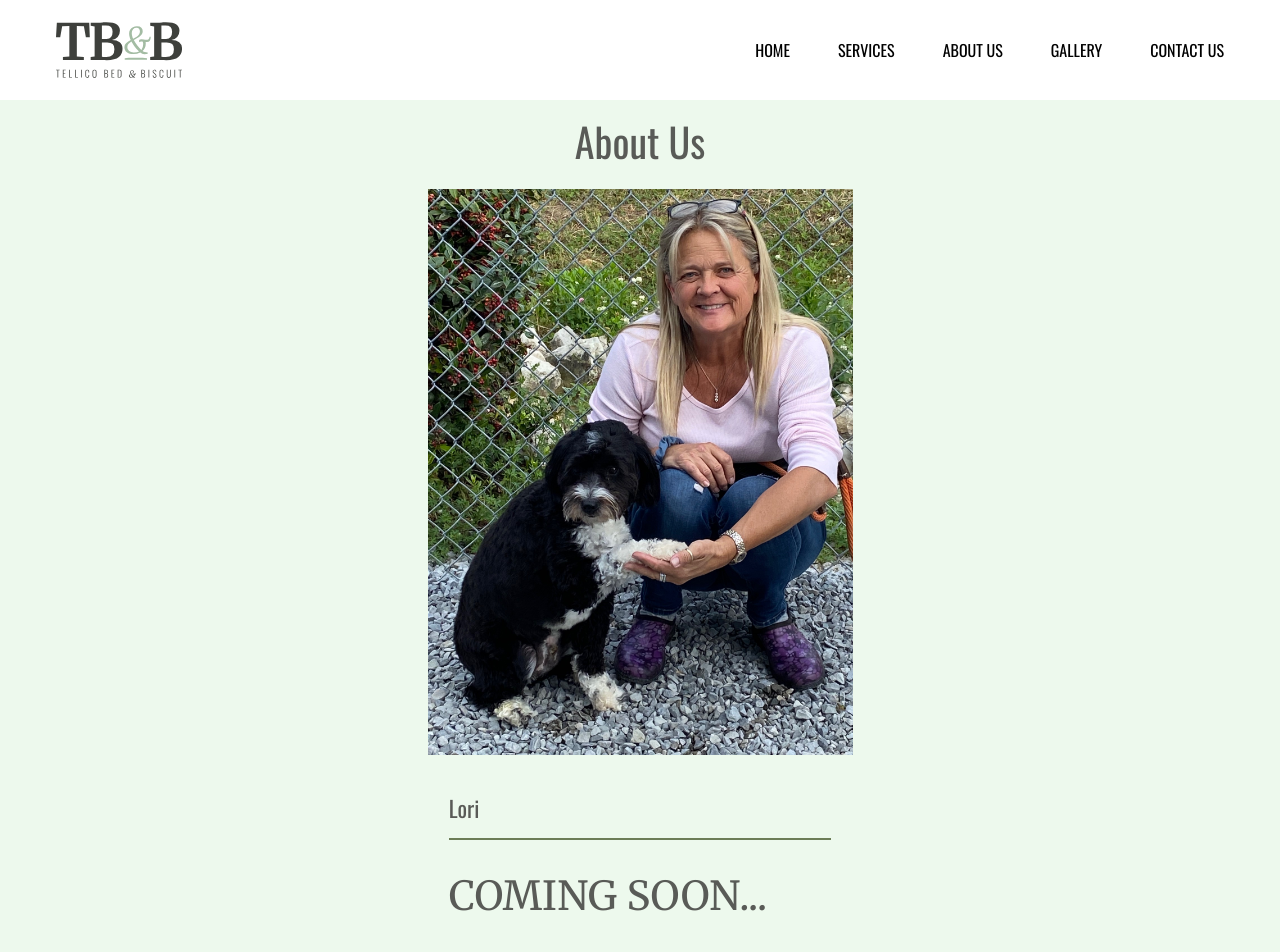
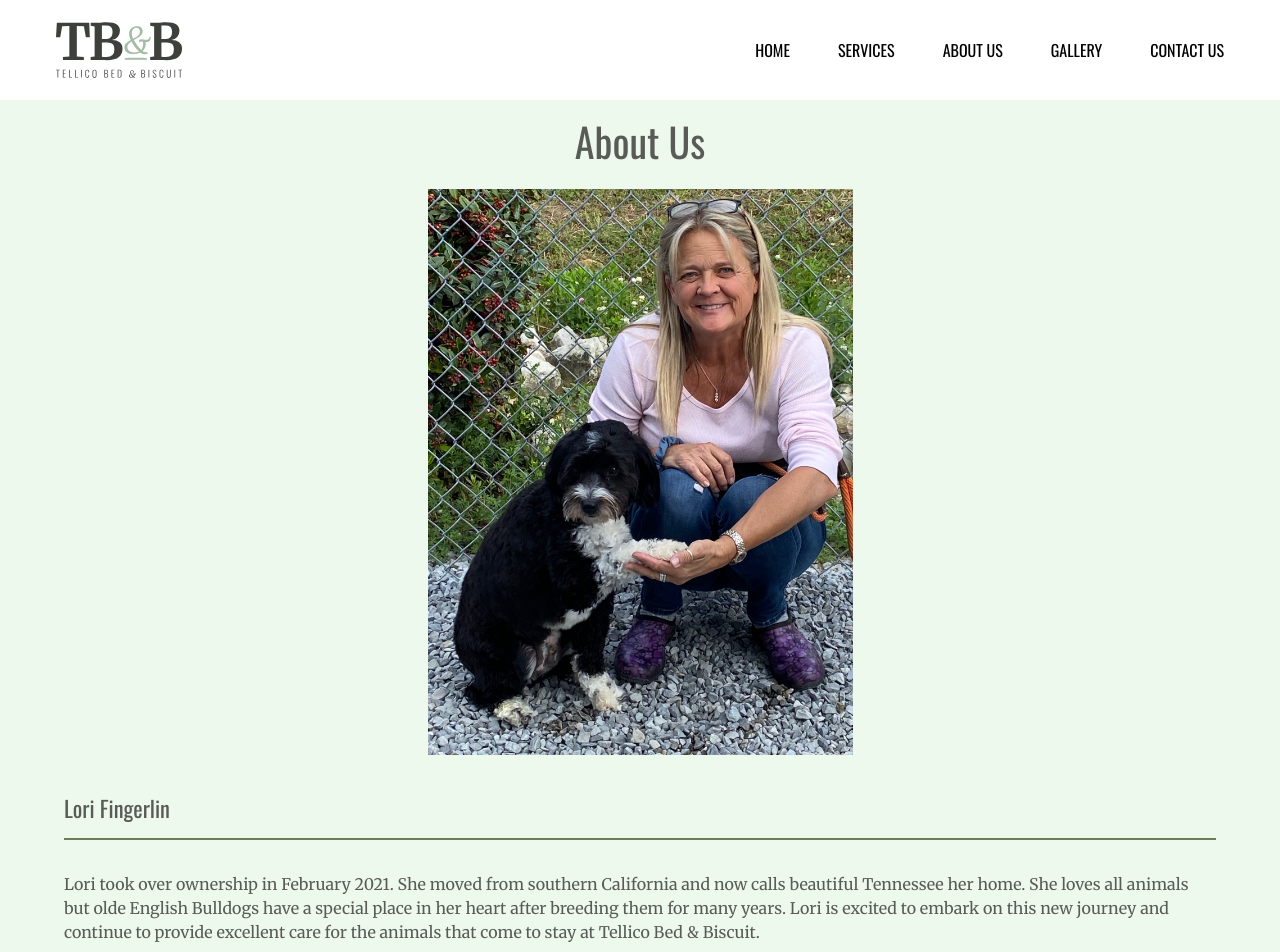
Before and after one commit to Worthy-Dev/tellicoBNB, a React (Create React App) app in the folder tellico/: page /about in a window 1280 px wide. Shown: the top 952 px of the page. Built offline with nearby package versions, Linux system fonts and the light colour scheme; the HTML template or start-up script is replaced by a standard one.

Commit message:
Update AboutUs.js

```diff
--- a/tellico/src/components/AboutUs.js
+++ b/tellico/src/components/AboutUs.js
@@ -9,11 +9,11 @@ const AboutUs = () => {
                 <h2>About Us</h2>
                 <img src={about} alt="Lori and pup" />
                 <div className="title">
-                    <h3>Lori</h3>
+                    <h3>Lori Fingerlin</h3>
                     <hr className="lines"></hr>
                 </div>
                 <div className="details">
-                    <h1>COMING SOON...</h1>
+                    <p>Lori took over ownership in February 2021. She moved from southern California and now calls beautiful Tennessee her home. She loves all animals but olde English Bulldogs have a special place in her heart after breeding them for many years. Lori is excited to embark on this new journey and continue to provide excellent care for the animals that come to stay at Tellico Bed & Biscuit.  </p>
                 </div>
             </div>
         </About>
```
